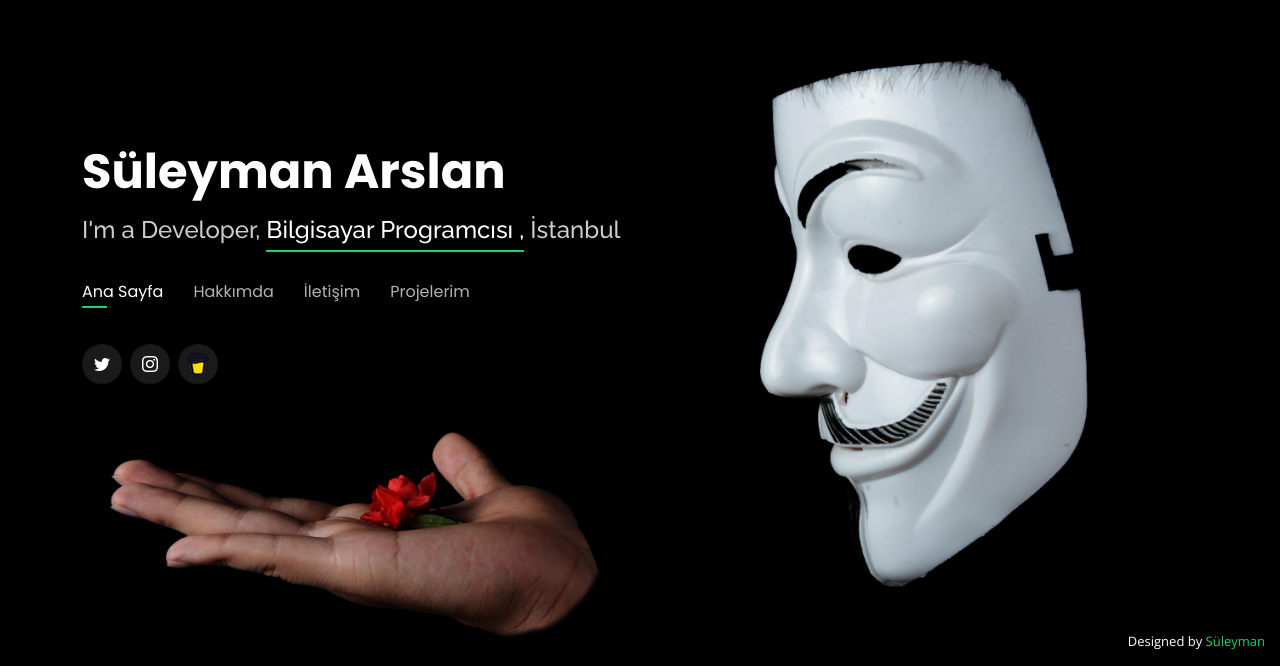
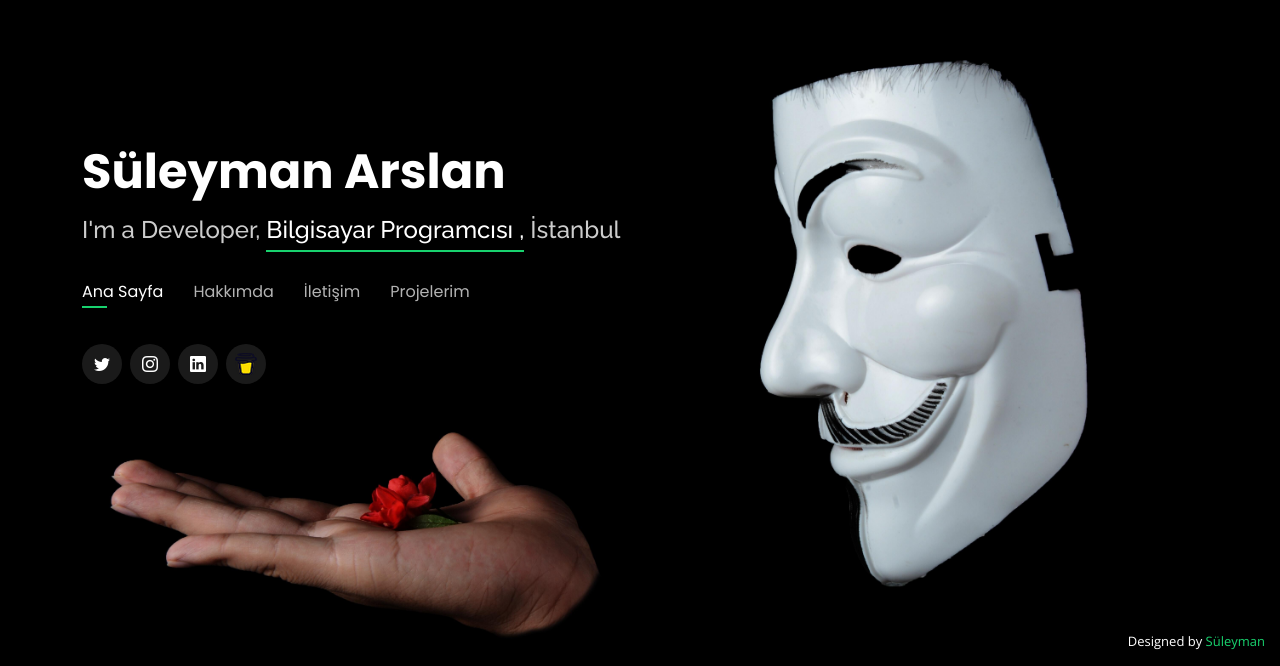
Before and after one commit to arslansly/AktifWebSitem, a website: page index.html in a window 1280 px wide. Shown: the part 134-800 px from the top of the page. Drawn offline with nearby package versions, Linux system fonts and the light colour scheme.

Commit message:
linkedin

```diff
--- a/index.html
+++ b/index.html
@@ -89,7 +89,7 @@
         <!--<a href="#" class="facebook"><i class="bi bi-facebook"></i></a> -->
 
         <a href="https://instagram.com/arslansly" class="instagram"><i class="bi bi-instagram"></i></a>
-       <!-- <a href="#" class="linkedin"><i class="bi bi-linkedin"></i></a> -->
+        <a href="https://linkedin.com/in/arslansly" class="linkedin"><i class="bi bi-linkedin"></i></a>
 
        <a href="https://www.buymeacoffee.com/arslansly">
         <img src="/assets/img/coffe.png" />
```
Also changed, not shown: projeler.html (+2 -0 lines).
